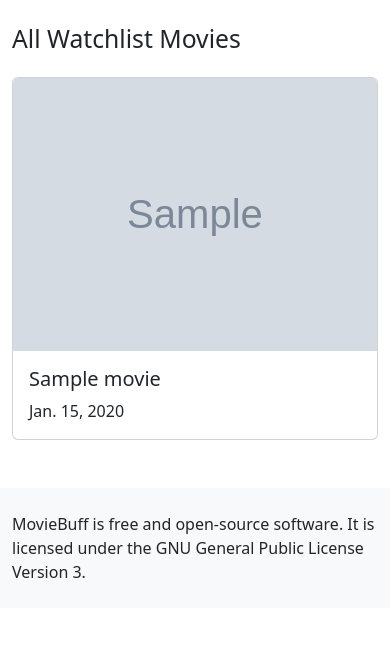
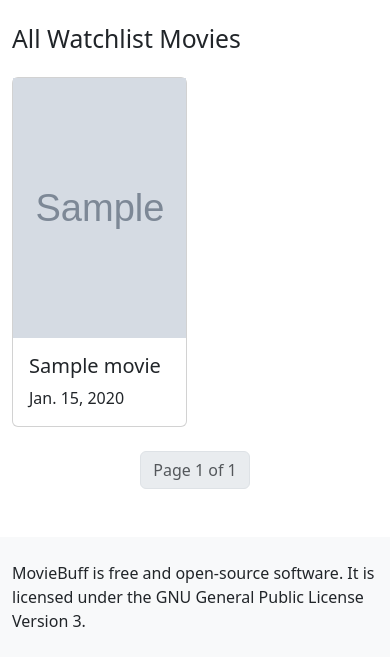
Before and after one commit to prcutler/moviebuff, a Django app: page /movies/watchlist/all/ in a window 390 px wide. Shown: the part 140-806 px from the top of the page. Run offline with Django 3.2, Linux system fonts and the light colour scheme; a user stored in the database is signed in; tables that the repository leaves empty hold one stand-in row (values such as "Sample post"); grey boxes marked "Sample" are stand-in pictures.

Commit message:
Add lazy-loaded responsive movie grids with AJAX pagination

```diff
--- /dev/null
+++ b/movies/static/movies/load_more.js
@@ -0,0 +1,42 @@
+document.addEventListener('DOMContentLoaded', () => {
+  const loadMoreBtn = document.getElementById('load-more');
+  const grid = document.getElementById('movie-grid');
+  if (!loadMoreBtn || !grid) return;
+
+  const perPage = parseInt(loadMoreBtn.dataset.perPage || '0', 10);
+
+  loadMoreBtn.addEventListener('click', () => {
+    const nextUrl = loadMoreBtn.dataset.nextUrl;
+    if (!nextUrl) return;
+
+    const placeholders = [];
+    for (let i = 0; i < perPage; i++) {
+      const col = document.createElement('div');
+      col.className = 'col';
+      col.innerHTML = `
+        <div class="card h-100" aria-hidden="true">
+          <div class="ratio" style="--bs-aspect-ratio: 150%;">
+            <div class="card-img-top placeholder-glow w-100 h-100"></div>
+          </div>
+          <div class="card-body">
+            <h5 class="card-title placeholder-glow"><span class="placeholder col-6"></span></h5>
+            <p class="card-text placeholder-glow"><span class="placeholder col-7"></span></p>
+          </div>
+        </div>`;
+      grid.appendChild(col);
+      placeholders.push(col);
+    }
+
+    fetch(nextUrl, { headers: { 'X-Requested-With': 'XMLHttpRequest' } })
+      .then(response => response.json())
+      .then(data => {
+        placeholders.forEach(ph => ph.remove());
+        grid.insertAdjacentHTML('beforeend', data.html);
+        if (data.next_url) {
+          loadMoreBtn.dataset.nextUrl = data.next_url;
+        } else {
+          loadMoreBtn.remove();
+        }
+      });
+  });
+});
--- a/movies/templates/movies/components/movie_card.html
+++ b/movies/templates/movies/components/movie_card.html
@@ -1,6 +1,8 @@
 <div class="card h-100">
     <a href="{% url 'movie_details' movie.movie.id %}">
-        <img src="{{ movie.movie.tmdb_poster_path }}" class="card-img-top" alt="{{ movie.movie.title }}">
+        <div class="ratio" style="--bs-aspect-ratio: 150%;">
+            <img src="{{ movie.movie.tmdb_poster_path }}" class="img-fluid position-absolute top-0 start-0 w-100 h-100 object-fit-cover" alt="{{ movie.movie.title }}" loading="lazy" width="400" height="600">
+        </div>
     </a>
     <div class="card-body">
         <h5 class="card-title">{{ movie.movie.title }}</h5>
--- /dev/null
+++ b/movies/templates/movies/components/movie_card_list.html
@@ -0,0 +1,5 @@
+{% for movie in page_obj %}
+    <div class="col">
+        {% include 'movies/components/movie_card.html' %}
+    </div>
+{% endfor %}
--- a/movies/templates/movies/view_all_watchlist.html
+++ b/movies/templates/movies/view_all_watchlist.html
@@ -1,20 +1,39 @@
 {% extends 'moviebuff/base.html' %}
+{% load static %}
 
 {% block title %}All Watchlist Movies{% endblock %}
 
 {% block content %}
 <section aria-labelledby="watchlist-heading">
     <h2 id="watchlist-heading" class="mb-4">All Watchlist Movies</h2>
-    {% if watchlist_movies %}
-        <div class="row g-4">
-            {% for movie in watchlist_movies %}
-                <div class="col-sm-6 col-md-4 col-lg-3">
-                    {% include 'movies/components/movie_card.html' %}
-                </div>
-            {% endfor %}
+    {% if page_obj %}
+        <div id="movie-grid" class="row row-cols-2 row-cols-md-3 row-cols-lg-4 g-3 g-lg-4">
+            {% include 'movies/components/movie_card_list.html' %}
         </div>
+
+        <nav aria-label="pagination" class="mt-4">
+            <ul class="pagination justify-content-center">
+                {% if page_obj.has_previous %}
+                    <li class="page-item"><a class="page-link" href="?page={{ page_obj.previous_page_number }}">&laquo; Previous</a></li>
+                {% endif %}
+                <li class="page-item disabled"><span class="page-link">Page {{ page_obj.number }} of {{ page_obj.paginator.num_pages }}</span></li>
+                {% if page_obj.has_next %}
+                    <li class="page-item"><a class="page-link" href="?page={{ page_obj.next_page_number }}">Next &raquo;</a></li>
+                {% endif %}
+            </ul>
+        </nav>
+
+        {% if page_obj.has_next %}
+            <div class="d-flex justify-content-center">
+                <button id="load-more" class="btn btn-outline-primary" data-next-url="{{ request.path }}?page={{ page_obj.next_page_number }}" data-per-page="{{ page_obj.paginator.per_page }}">Charger plus</button>
+            </div>
+        {% endif %}
     {% else %}
         <p>Nothing here, start by making a search!</p>
     {% endif %}
 </section>
 {% endblock %}
+
+{% block scripts %}
+<script src="{% static 'movies/load_more.js' %}"></script>
+{% endblock %}
--- a/movies/views.py
+++ b/movies/views.py
@@ -3,6 +3,7 @@ from django.db.models import Avg
 from django.core.paginator import Paginator
 from django.shortcuts import render, get_object_or_404, redirect
 from django.http import JsonResponse
+from django.template.loader import render_to_string
 from django.utils import timezone
 from django.views.decorators.http import require_POST
 from django.contrib.auth.decorators import login_required
@@ -20,6 +21,20 @@ def search_movies(request):
         paginator = Paginator(results, 10)
         page_number = request.GET.get('page')
         page_obj = paginator.get_page(page_number)
+
+        if request.headers.get('x-requested-with') == 'XMLHttpRequest':
+            html = render_to_string(
+                'movies/components/search_result_cards.html',
+                {'page_obj': page_obj},
+                request=request,
+            )
+            next_url = None
+            if page_obj.has_next():
+                next_url = (
+                    f"{request.path}?page={page_obj.next_page_number}&q={escape(query)}"
+                )
+            return JsonResponse({'html': html, 'next_url': next_url})
+
         return render(request, 'movies/search_results.html', {'page_obj': page_obj, 'query': query})
     return render(request, 'movies/search_results.html')
 
@@ -190,16 +205,65 @@ def delete_custom_watchlist(request, watchlist_id):
 
 def view_all_watched(request):
     watched_movies = Watched.objects.filter(user=request.user).order_by('-watched_date')
-    return render(request, 'movies/view_all_watched.html', {'watched_movies': watched_movies})
+    paginator = Paginator(watched_movies, 12)
+    page_number = request.GET.get('page')
+    page_obj = paginator.get_page(page_number)
+
+    if request.headers.get('x-requested-with') == 'XMLHttpRequest':
+        html = render_to_string(
+            'movies/components/movie_card_list.html',
+            {'page_obj': page_obj},
+            request=request,
+        )
+        next_url = None
+        if page_obj.has_next():
+            next_url = f"{request.path}?page={page_obj.next_page_number}"
+        return JsonResponse({'html': html, 'next_url': next_url})
+
+    return render(request, 'movies/view_all_watched.html', {'page_obj': page_obj})
 
 def view_all_watchlist(request):
     watchlist_movies = Watchlist.objects.filter(user=request.user).order_by('-added_date')
-    return render(request, 'movies/view_all_watchlist.html', {'watchlist_movies': watchlist_movies})
+    paginator = Paginator(watchlist_movies, 12)
+    page_number = request.GET.get('page')
+    page_obj = paginator.get_page(page_number)
+
+    if request.headers.get('x-requested-with') == 'XMLHttpRequest':
+        html = render_to_string(
+            'movies/components/movie_card_list.html',
+            {'page_obj': page_obj},
+            request=request,
+        )
+        next_url = None
+        if page_obj.has_next():
+            next_url = f"{request.path}?page={page_obj.next_page_number}"
+        return JsonResponse({'html': html, 'next_url': next_url})
+
+    return render(request, 'movies/view_all_watchlist.html', {'page_obj': page_obj})
 
 def view_custom_watchlist(request, watchlist_id):
     custom_watchlist = get_object_or_404(CustomWatchlist, id=watchlist_id, users=request.user)
     custom_watchlist_items = custom_watchlist.items.all().order_by('-added_date')
-    return render(request, 'movies/view_custom_watchlist.html', {'custom_watchlist': custom_watchlist, 'custom_watchlist_items': custom_watchlist_items})
+    paginator = Paginator(custom_watchlist_items, 12)
+    page_number = request.GET.get('page')
+    page_obj = paginator.get_page(page_number)
+
+    if request.headers.get('x-requested-with') == 'XMLHttpRequest':
+        html = render_to_string(
+            'movies/components/movie_card_list.html',
+            {'page_obj': page_obj},
+            request=request,
+        )
+        next_url = None
+        if page_obj.has_next():
+            next_url = f"{request.path}?page={page_obj.next_page_number}"
+        return JsonResponse({'html': html, 'next_url': next_url})
+
+    return render(
+        request,
+        'movies/view_custom_watchlist.html',
+        {'custom_watchlist': custom_watchlist, 'page_obj': page_obj},
+    )
 
 def handle_tmdb_redirect(request, tmdb_id):
     movie = Movie.objects.filter(tmdb_id=tmdb_id).first()
```
Also changed, not shown: movies/templates/movies/components/search_result_cards.html (added, +15 -0 lines), movies/templates/movies/search_results.html (+17 -22 lines), movies/templates/movies/view_all_watched.html (+26 -7 lines), movies/templates/movies/view_custom_watchlist.html (+26 -7 lines).
